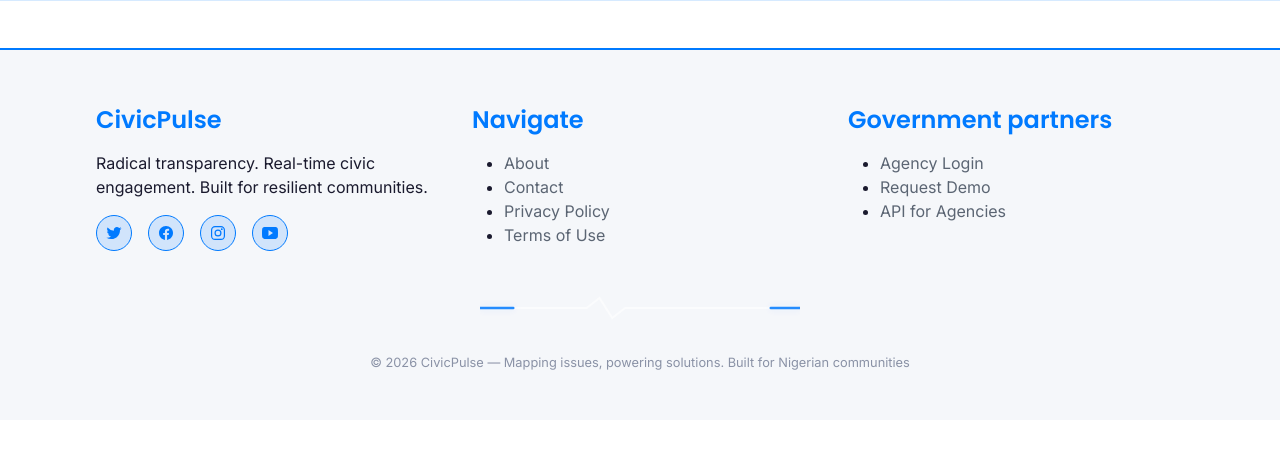
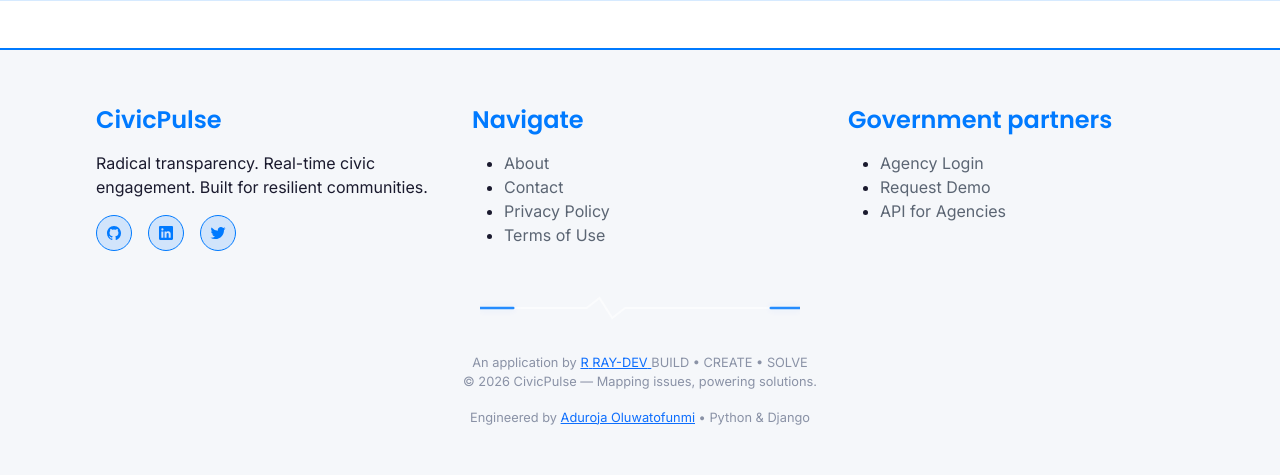
Before and after one commit to adutofu/CivicPulse, a Django app: page /about/ in a window 1280 px wide. Shown: the part 1383-1858 px from the top of the page. Before the commit the page ends 1753 px from the top, so only its background shows below. Run offline with Django 5.2, Linux system fonts and the light colour scheme.

Commit message:
feat: Update footer with social links and artist's signature for enhanced branding

```diff
--- a/complaints/templates/complaints/base.html
+++ b/complaints/templates/complaints/base.html
@@ -1921,16 +1921,16 @@
         </svg>
     </div>
 
-    <footer>
+   <footer>
         <div class="footer-content">
             <div class="footer-section">
                 <h4>CivicPulse</h4>
                 <p>Radical transparency. Real-time civic engagement. Built for resilient communities.</p>
                 <div class="social-links">
-                    <a href="#"><ion-icon name="logo-twitter"></ion-icon></a>
-                    <a href="#"><ion-icon name="logo-facebook"></ion-icon></a>
-                    <a href="#"><ion-icon name="logo-instagram"></ion-icon></a>
-                    <a href="#"><ion-icon name="logo-youtube"></ion-icon></a>
+                    <!-- Update these to your actual GitHub/LinkedIn/Twitter! -->
+                    <a href="https://github.com/yourusername" target="_blank" aria-label="GitHub"><ion-icon name="logo-github"></ion-icon></a>
+                    <a href="https://linkedin.com/in/oluwatofunmi-a-215a94248" target="_blank" aria-label="LinkedIn"><ion-icon name="logo-linkedin"></ion-icon></a>
+                    <a href="https://twitter.com/yourusername" target="_blank" aria-label="Twitter"><ion-icon name="logo-twitter"></ion-icon></a>
                 </div>
             </div>
             <div class="footer-section">
@@ -1959,8 +1959,27 @@
             </svg>
         </div>
 
+        <!-- THE ARTIST'S SIGNATURE -->
         <div class="footer-bottom">
-            <p>© 2026 CivicPulse — Mapping issues, powering solutions. Built for Nigerian communities</p>
+
+            <div class="signature-block">
+                <span class="credit-label">An application by</span>
+
+                <!-- Update the href to point to your portfolio link -->
+                <a href="https://your-portfolio-link.com" target="_blank" class="ray-dev-link">
+                    <!-- If you have your logo as an image, replace this span with an <img> tag -->
+                    <span class="ray-dev-logo">R</span>
+                    <span class="ray-dev-text">RAY-DEV</span>
+                </a>
+
+                <span class="ray-dev-tagline">BUILD • CREATE • SOLVE</span>
+            </div>
+
+            <div class="copyright-block">
+                <p>&copy; 2026 CivicPulse — Mapping issues, powering solutions.</p>
+                <p>Engineered by <a href="https://your-portfolio-link.com" target="_blank">Aduroja Oluwatofunmi</a> &bull; Python &amp; Django</p>
+            </div>
+
         </div>
     </footer>
 
```
